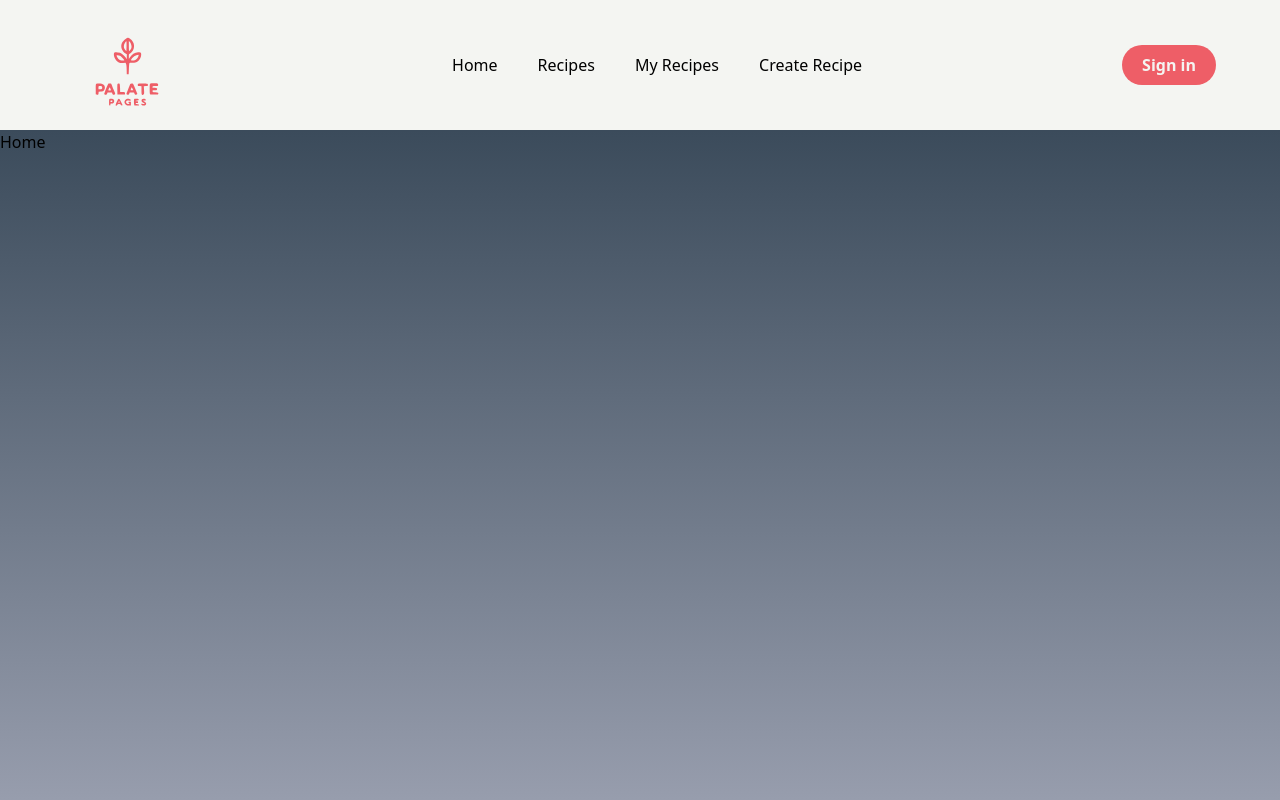
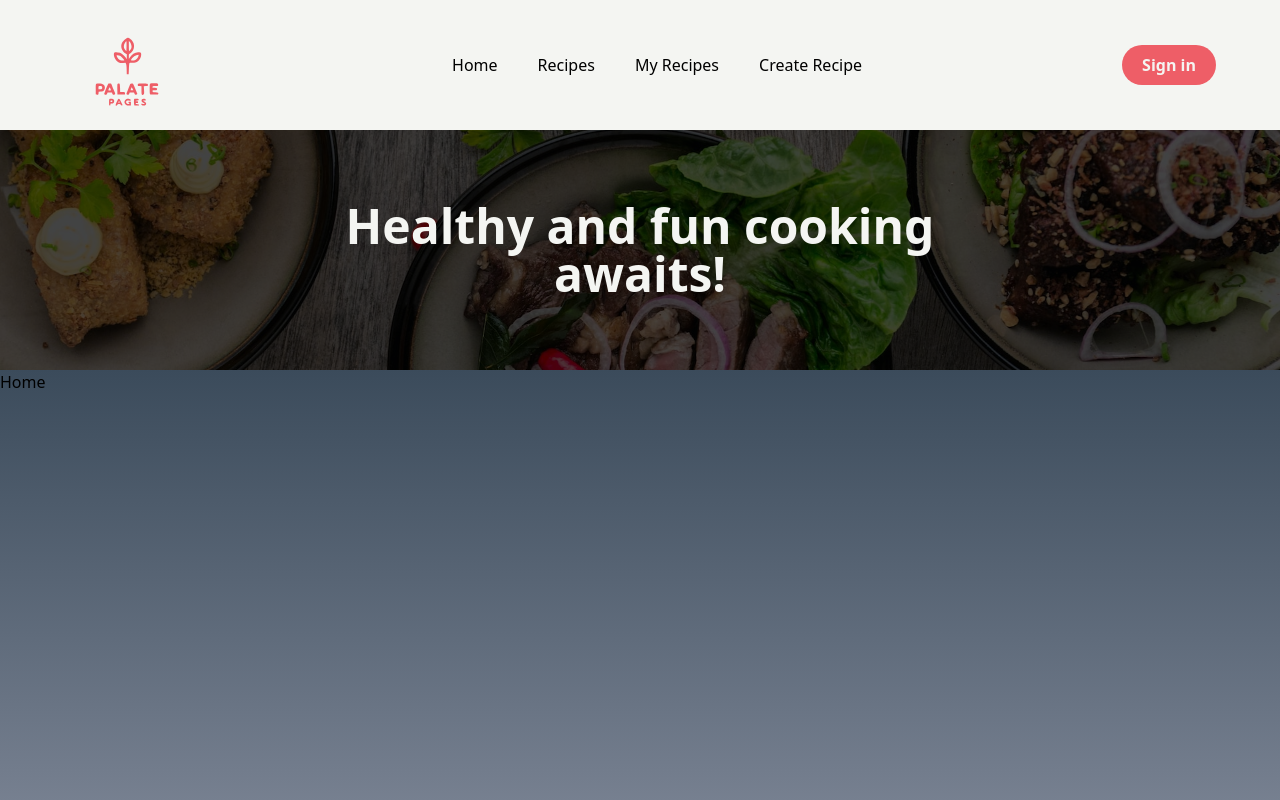
Before and after one commit to j-corp-25/Palate_Pages, a Next.js app in the folder palatepages-frontend/: page / in a window 1280 px wide. Shown: the top 800 px of the page. Built offline with nearby package versions, Linux system fonts and the light colour scheme.

Commit message:
add covershow image

```diff
--- a/palatepages-frontend/components/Header.jsx
+++ b/palatepages-frontend/components/Header.jsx
@@ -17,8 +17,8 @@ const Header = () => {
           <img className='w-32 ' src='/logo2.svg' alt='logo' />
         </div>
 
-        <div className={`absolute transition-top duration-500 ease-in-out ${isMenuOpen ? 'top-[18%]' : 'nav-links'} md:static md:min-h-fit bg-light-text min-h-[30vh] left-0 w-full flex md:w-auto items-center px-5 top-[-100%]`}>
-          <ul className='flex md:flex-row flex-col md:items-center md:gap-10 gap-10 z-1'>
+        <div className={`absolute transition-top duration-500 ease-in-out ${isMenuOpen ? 'top-[15%]' : 'nav-links'} md:static md:min-h-fit bg-light-text min-h-[30vh] left-0 w-full flex md:w-auto items-center px-5 top-[-100%] z-10`}>
+          <ul className='flex md:flex-row flex-col md:items-center md:gap-10 gap-10 z-20'>
             <li>
               <Link href='/'>
                 <div className='hover:text-main-color'>Home</div>
--- a/palatepages-frontend/components/Layout.jsx
+++ b/palatepages-frontend/components/Layout.jsx
@@ -2,6 +2,7 @@ import React from 'react'
 import Head from 'next/head'
 import Header from './Header'
 import Footer from './Footer'
+import Show from './Showcase'
 const Layout = ({ title, description, keywords, children }) => {
   return (
     <div>
@@ -41,6 +42,7 @@ const Layout = ({ title, description, keywords, children }) => {
         />
       </Head>
       <Header />
+      <Show/>
       <div className='bg-gradient-to-t from-attention-gray to-dark-text h-screen '>
         {children}
       </div>
--- /dev/null
+++ b/palatepages-frontend/components/Showcase.jsx
@@ -0,0 +1,17 @@
+import React from 'react'
+
+const Showcase = () => {
+  return (
+    <div className='w-full text-center relative z-1'>
+      <div className='absolute w-full h-full bg-black bg-opacity-70'></div>
+      <img className='w-full h-60 object-cover ' src='/show.jpg' alt='Showcase' />
+
+
+      <h1 className='absolute top-1/2 left-1/2 transform -translate-x-1/2 -translate-y-1/2 text-light-text font-bold text-5xl'>
+        Healthy and fun cooking awaits!
+      </h1>
+    </div>
+  );
+}
+
+export default Showcase
```
Also changed, not shown: palatepages-frontend/public/show.jpg (added).
